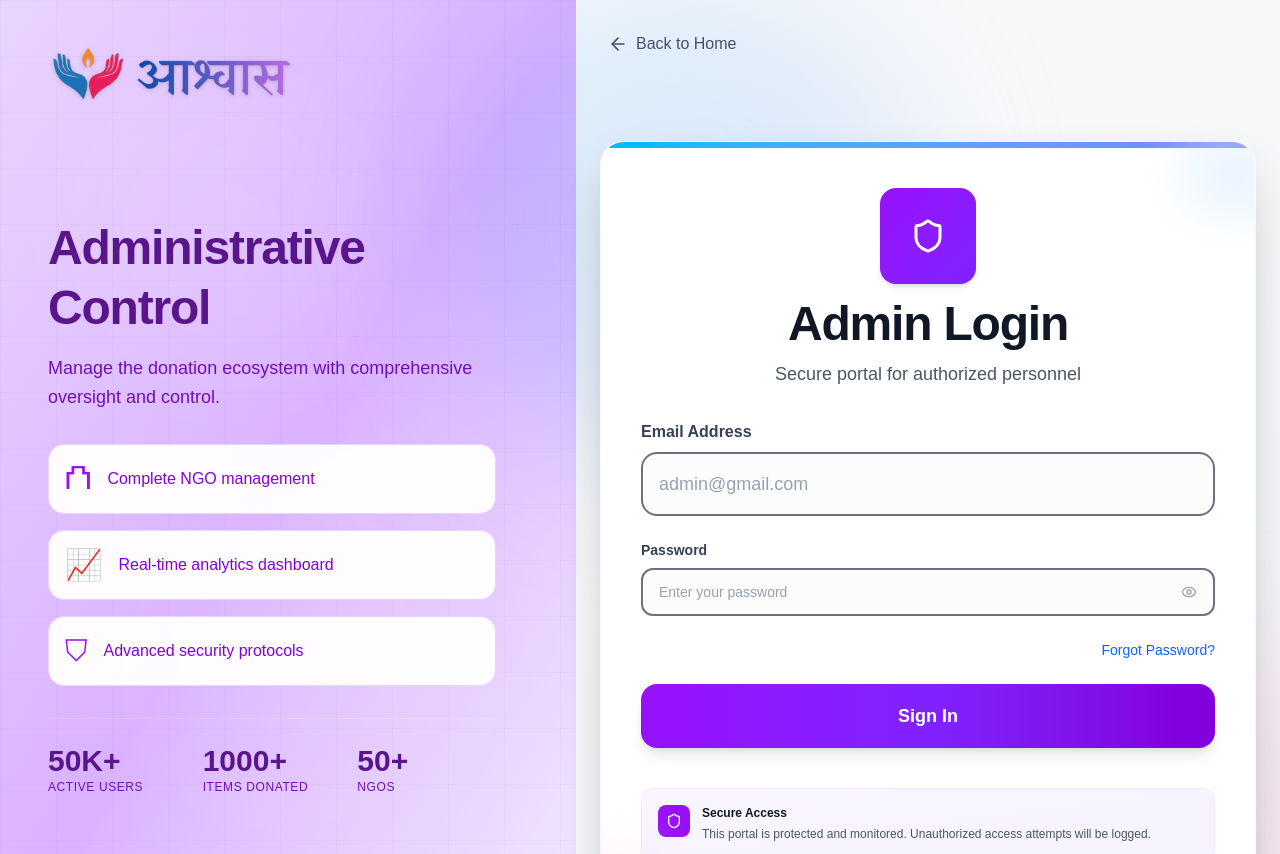
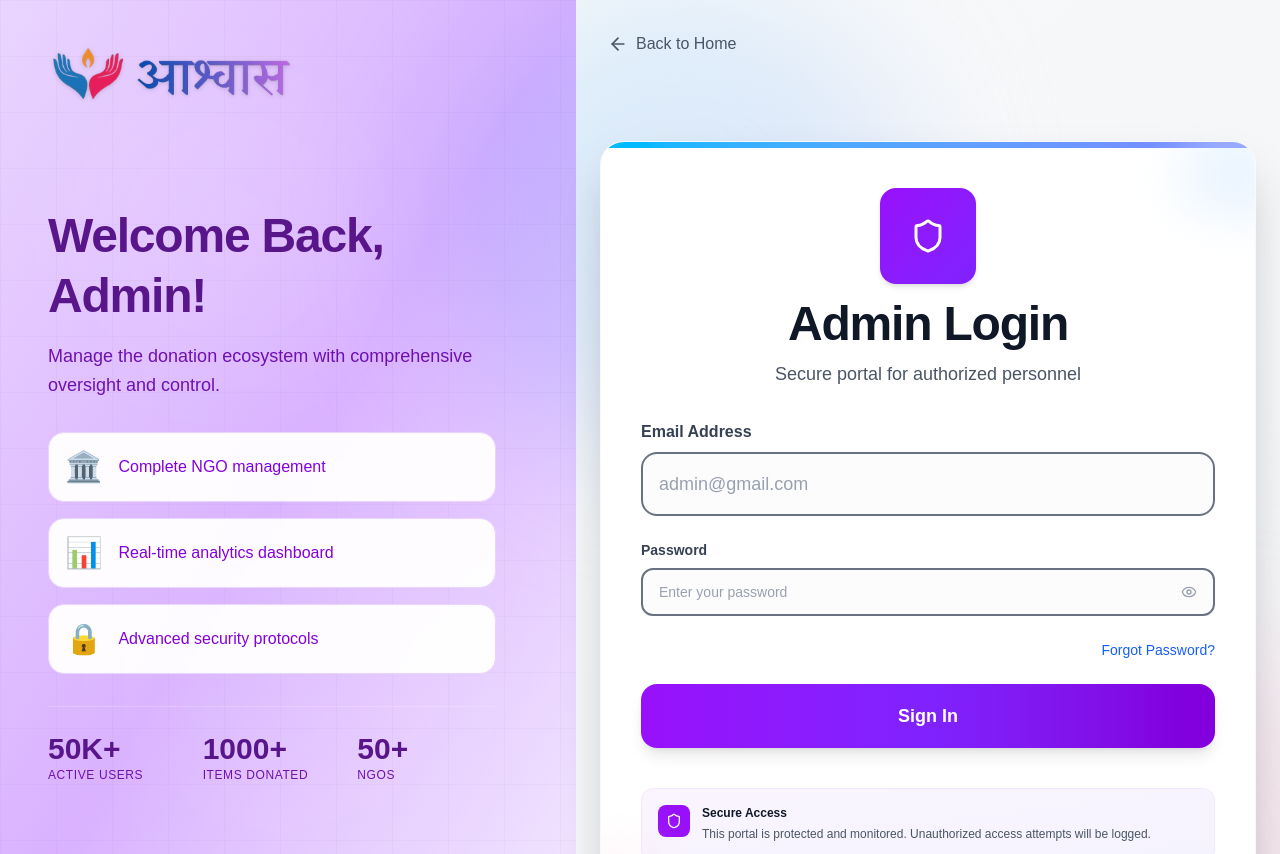
Before and after one commit to arunaguragain/API_Aashwaas, a Next.js app: page /admin_login in a window 1280 px wide. Shown: the top 854 px of the page. Built offline with nearby package versions, Linux system fonts and the light colour scheme.

Commit message:
updated layout for login and register

```diff
--- a/app/(auth)/layout.tsx
+++ b/app/(auth)/layout.tsx
@@ -1,7 +1,6 @@
 "use client";
 import { ReactNode } from "react";
-import { usePathname } from "next/navigation";
-import Link from "next/link";
+import { usePathname, useRouter } from "next/navigation";
 import Image from "next/image";
 import { Shield, Users, Heart, ArrowLeft } from "lucide-react";
 
@@ -9,183 +8,133 @@ interface AuthLayoutProps {
   children: ReactNode;
 }
 
+const USER_CONFIGS = {
+  admin: {
+    icon: Shield,
+    colors: {
+      gradient: "from-purple-600 via-violet-600 to-indigo-700",
+      bg: "from-purple-200 via-purple-300 to-purple-100",
+      heading: "text-purple-900",
+      body: "text-purple-800",
+      feature: "text-purple-700",
+      border: "border-purple-200",
+    },
+    content: {
+      login: "Welcome Back, Admin!",
+      register: "Create Admin Account",
+      description: "Manage the donation ecosystem with comprehensive oversight and control.",
+    },
+    features: [
+      { text: 'Complete NGO management', icon: '🏛️' },
+      { text: 'Real-time analytics dashboard', icon: '📊' },
+      { text: 'Advanced security protocols', icon: '🔒' }
+    ]
+  },
+  volunteer: {
+    icon: Users,
+    colors: {
+      gradient: "from-green-600 via-emerald-600 to-teal-700",
+      bg: "from-green-100 via-emerald-100 to-teal-100",
+      heading: "text-emerald-900",
+      body: "text-emerald-800",
+      feature: "text-emerald-700",
+      border: "border-emerald-200",
+    },
+    content: {
+      login: "Welcome Back, Volunteer!",
+      register: "Join as a Volunteer",
+      description: "Join our community of dedicated volunteers making real change happen.",
+    },
+    features: [
+      { text: 'Flexible task management', icon: '📋' },
+      { text: 'Track volunteer hours & impact', icon: '⏱️' },
+      { text: 'Community recognition', icon: '🏆' }
+    ]
+  },
+  donor: {
+    icon: Heart,
+    colors: {
+      gradient: "from-blue-600 via-cyan-600 to-sky-700",
+      bg: "from-sky-100 via-cyan-100 to-blue-100",
+      heading: "text-sky-900",
+      body: "text-sky-800",
+      feature: "text-sky-700",
+      border: "border-sky-200",
+    },
+    content: {
+      login: "Welcome Back, Donor!",
+      register: "Become a Donor",
+      description: "Transform lives through your generous donations to verified organizations.",
+    },
+    features: [
+      { text: 'Easy donation tracking', icon: '❤️' },
+      { text: 'Verified NGO network', icon: '✓' },
+      { text: 'Impact visualization', icon: '📊' }
+    ]
+  }
+} as const;
+
 export default function AuthLayout({ children }: AuthLayoutProps) {
   const pathname = usePathname();
+  const router = useRouter();
 
-  const getPageConfig = () => {
-    // Check for login pages
-    if (pathname?.includes('admin')) {
-      return {
-        userType: 'admin' as const,
-        title: 'Administrative Control',
-        subtitle: 'Secure Portal',
-        description: 'Manage the donation ecosystem with comprehensive oversight and control.',
-        features: [
-          { text: 'Complete NGO management', icon: '⛫' },
-          { text: 'Real-time analytics dashboard', icon: '📈' },
-          { text: 'Advanced security protocols', icon: '⛉' }
-        ]
-      };
-    }
+  const userType = pathname?.includes('admin') ? 'admin'
+    : pathname?.includes('volunteer') ? 'volunteer'
+    : 'donor';
+  const isLogin = pathname?.includes('login');
 
-    if (pathname?.includes('volunteer')) {
-      return {
-        userType: 'volunteer' as const,
-        title: 'Welcome Back, Volunteer!',
-        subtitle: 'Make an Impact',
-        description: 'Join our community of dedicated volunteers making real change happen.',
-        features: [
-          { text: 'Flexible task management', icon: '🗒' },
-          { text: 'Track volunteer hours & impact', icon: '⏱' },
-          { text: 'Community recognition', icon: '𐃯' }
-        ]
-      };
-    }
-
-    if (pathname?.includes('donor')) {
-      return {
-        userType: 'donor' as const,
-        title: 'Welcome Back, Donor!',
-        subtitle: 'Give with Confidence',
-        description: 'Transform lives through your generous donations to verified organizations.',
-        features: [
-          { text: 'Easy donation tracking', icon: '♡' },
-          { text: 'Verified NGO network', icon: '✓' },
-          { text: 'Impact visualization', icon: '📈' }
-        ]
-      };
-    }
-
-    return {
-      userType: 'admin' as const,
-      title: 'Welcome',
-      subtitle: 'Access Portal',
-      description: 'Secure access to your account',
-      features: []
-    };
-  };
-
-  const config = getPageConfig();
-
-  const colorSchemes = {
-    admin: {
-      gradient: "from-purple-600 via-violet-600 to-indigo-700",
-      softGradient: "from-purple-200 via-purple-300 to-purple-100",
-      accentGradient: "from-purple-500 to-violet-600",
-      darkGradient: "from-purple-900 via-violet-900 to-indigo-900",
-      textAccent: "text-purple-300",
-      leftHeadingColor: "text-purple-900",
-      leftBodyColor: "text-purple-800",
-      featureText: "text-purple-700",
-      featureBorder: "border-purple-200",
-      featureIconColor: "text-purple-600",
-      icon: Shield,
-      pattern: "opacity-6"
-    },
-    volunteer: {
-      gradient: "from-green-600 via-emerald-600 to-teal-700",
-      softGradient: "from-green-100 via-emerald-100 to-teal-100",
-      accentGradient: "from-green-500 to-emerald-600",
-      darkGradient: "from-green-900 via-emerald-900 to-teal-900",
-      textAccent: "text-green-300",
-      leftHeadingColor: "text-emerald-900",
-      leftBodyColor: "text-emerald-800",
-      featureText: "text-emerald-700",
-      featureBorder: "border-emerald-200",
-      featureIconColor: "text-emerald-600",
-      icon: Users,
-      pattern: "opacity-6"
-    },
-    donor: {
-      gradient: "from-blue-600 via-cyan-600 to-sky-700",
-      softGradient: "from-sky-100 via-cyan-100 to-blue-100",
-      accentGradient: "from-blue-500 to-cyan-600",
-      darkGradient: "from-blue-900 via-cyan-900 to-sky-900",
-      textAccent: "text-blue-300",
-      leftHeadingColor: "text-sky-900",
-      leftBodyColor: "text-sky-800",
-      featureText: "text-sky-700",
-      featureBorder: "border-sky-200",
-      featureIconColor: "text-sky-600",
-      icon: Heart,
-      pattern: "opacity-6"
-    }
-  };
-
-  const scheme = colorSchemes[config.userType];
+  const config = USER_CONFIGS[userType];
+  const IconComponent = config.icon;
+  const colors = config.colors;
+  const title = isLogin ? config.content.login : config.content.register;
 
   return (
-    <div className="min-h-screen flex bg-linear-to-br from-gray-50 to-gray-100">
-      <div className={`hidden lg:flex lg:w-1/2 xl:w-[45%] bg-linear-to-br ${scheme.softGradient} relative overflow-hidden`}>
-
-        <div className="absolute inset-0 overflow-hidden">
+    <div className="min-h-screen flex bg-gradient-to-br from-gray-50 to-gray-100">
+      <div className={`hidden lg:flex lg:w-1/2 xl:w-[45%] bg-gradient-to-br ${colors.bg} relative overflow-hidden`}>
+        <div className="absolute inset-0">
           <div className="absolute inset-0" style={{
             backgroundImage: 'linear-gradient(rgba(0,0,0,0.025) 1px, transparent 1px), linear-gradient(90deg, rgba(0,0,0,0.025) 1px, transparent 1px)',
             backgroundSize: '56px 56px'
-          }}></div>
-          <div className="absolute top-20 left-20 w-72 h-72 bg-white/10 rounded-full blur-3xl animate-pulse"></div>
-          <div className="absolute bottom-20 right-20 w-96 h-96 bg-white/5 rounded-full blur-3xl animate-pulse" style={{ animationDelay: '1s' }}></div>
-          <div className="absolute top-1/2 left-1/3 w-64 h-64 bg-white/5 rounded-full blur-3xl animate-pulse" style={{ animationDelay: '2s' }}></div>
+          }} />
+          <div className="absolute top-20 left-20 w-72 h-72 bg-white/10 rounded-full blur-3xl animate-pulse" />
+          <div className="absolute bottom-20 right-20 w-96 h-96 bg-white/5 rounded-full blur-3xl animate-pulse" style={{ animationDelay: '1s' }} />
         </div>
 
+        <div className="relative z-10 flex flex-col justify-center min-h-screen py-12 px-12 w-full">
+          <div className="mb-12">
+            <Image src="/images/logo.png" alt="logo" width={250} height={40} className="object-contain drop-shadow-sm" priority />
+          </div>
 
-        <div className="relative z-10 flex flex-col justify-between p-12 text-white w-full">
+          <div className="space-y-8 max-w-md flex-1 flex flex-col justify-center">
             <div>
-            <div className="flex items-center gap-4 mb-6">
-              <div className="relative">
-                <Image
-                  src="/images/logo.png"
-                  alt="logo"
-                  width={250}
-                  height={40}
-                  className="object-contain drop-shadow-sm"
-                  priority
-                />
+              <h1 className={`text-5xl font-bold leading-tight mb-4 tracking-tight ${colors.heading}`}>{title}</h1>
+              <p className={`text-lg leading-relaxed ${colors.body}`}>{config.content.description}</p>
             </div>
-            </div>
-          </div>
-          <div className="space-y-8 max-w-md">
-            <div>
-              <h1 className={`text-5xl font-bold leading-tight mb-4 tracking-tight ${scheme.leftHeadingColor}`}>
-                {config.title}
-              </h1>
-              <p className={`text-lg leading-relaxed ${scheme.leftBodyColor}`}>
-                {config.description}
-              </p>
-            </div>
-            {config.features.length > 0 && (
+
             <div className="space-y-4">
               {config.features.map((feature, i) => (
-                  <div
-                    key={i}
-                    className={`flex items-center gap-4 rounded-2xl p-4 border ${scheme.featureBorder} bg-white/95 hover:shadow-lg transition-all group`}
-                  >
-                    <div className={`text-3xl shrink-0 transform group-hover:scale-110 transition-transform ${scheme.featureIconColor}`}>
-                      {feature.icon}
-                    </div>
-                    <span className={`${scheme.featureText} font-medium`}>{feature.text}</span>
+                <div key={i} className={`flex items-center gap-4 rounded-2xl p-4 border ${colors.border} bg-white/95 hover:shadow-lg transition-all group`}>
+                  <div className="text-3xl shrink-0 transform group-hover:scale-110 transition-transform">{feature.icon}</div>
+                  <span className={`${colors.feature} font-medium`}>{feature.text}</span>
                 </div>
               ))}
             </div>
-            )}
 
             <div className="grid grid-cols-3 gap-4 pt-6 border-t border-white/20">
-              <div>
-                <div className={`text-3xl font-bold ${scheme.leftHeadingColor}`}>50K+</div>
-                <div className={`text-xs ${scheme.leftBodyColor} uppercase tracking-wider`}>Active Users</div>
+              {[
+                { value: '50K+', label: 'Active Users' },
+                { value: '1000+', label: 'Items Donated' },
+                { value: '50+', label: 'NGOs' }
+              ].map((stat, i) => (
+                <div key={i}>
+                  <div className={`text-3xl font-bold ${colors.heading}`}>{stat.value}</div>
+                  <div className={`text-xs ${colors.body} uppercase tracking-wider`}>{stat.label}</div>
                 </div>
-              <div>
-                <div className={`text-3xl font-bold ${scheme.leftHeadingColor}`}>1000+ </div>
-                <div className={`text-xs ${scheme.leftBodyColor} uppercase tracking-wider`}> items Donated</div>
-              </div>
-              <div>
-                <div className={`text-3xl font-bold ${scheme.leftHeadingColor}`}>50+</div>
-                <div className={`text-xs ${scheme.leftBodyColor} uppercase tracking-wider`}>NGOS</div>
-              </div>
+              ))}
             </div>
           </div>
 
-          <div className="flex items-center justify-between text-sm text-black/60">
+          <div className="flex items-center justify-between text-sm text-black/60 mt-12">
             <span>© 2025 आश्वास</span>
             <div className="flex gap-4">
               <a href="#" className="hover:text-black transition-colors">Privacy</a>
@@ -196,20 +145,24 @@ export default function AuthLayout({ children }: AuthLayoutProps) {
       </div>
 
       <div className="flex-1 flex flex-col min-h-screen">
-        <div className="p-6 lg:p-8">
-          <Link
-            href="/"
-            className="inline-flex items-center gap-2 text-gray-600 hover:text-gray-900 font-medium transition-all group"
+        <div className="p-6 lg:p-8 relative z-50">
+          <button
+            onClick={(e) => {
+              e.preventDefault();
+              e.stopPropagation();
+              router.push('/');
+            }}
+            type="button"
+            className="inline-flex items-center gap-2 text-gray-600 hover:text-gray-900 font-medium transition-all group cursor-pointer"
           >
             <ArrowLeft className="w-5 h-5 group-hover:-translate-x-1 transition-transform" />
             <span>Back to Home</span>
-          </Link>
+          </button>
         </div>
 
-        <div className="flex-1 flex items-center justify-center px-6 py-12">  {/* form container lai center ma rakhcha yesle*/}
+        <div className="flex-1 flex items-center justify-center px-6 py-12">
           {children}
         </div>
-
       </div>
     </div>
   );
```
Lines whose indentation alone changed are shown as unchanged.
